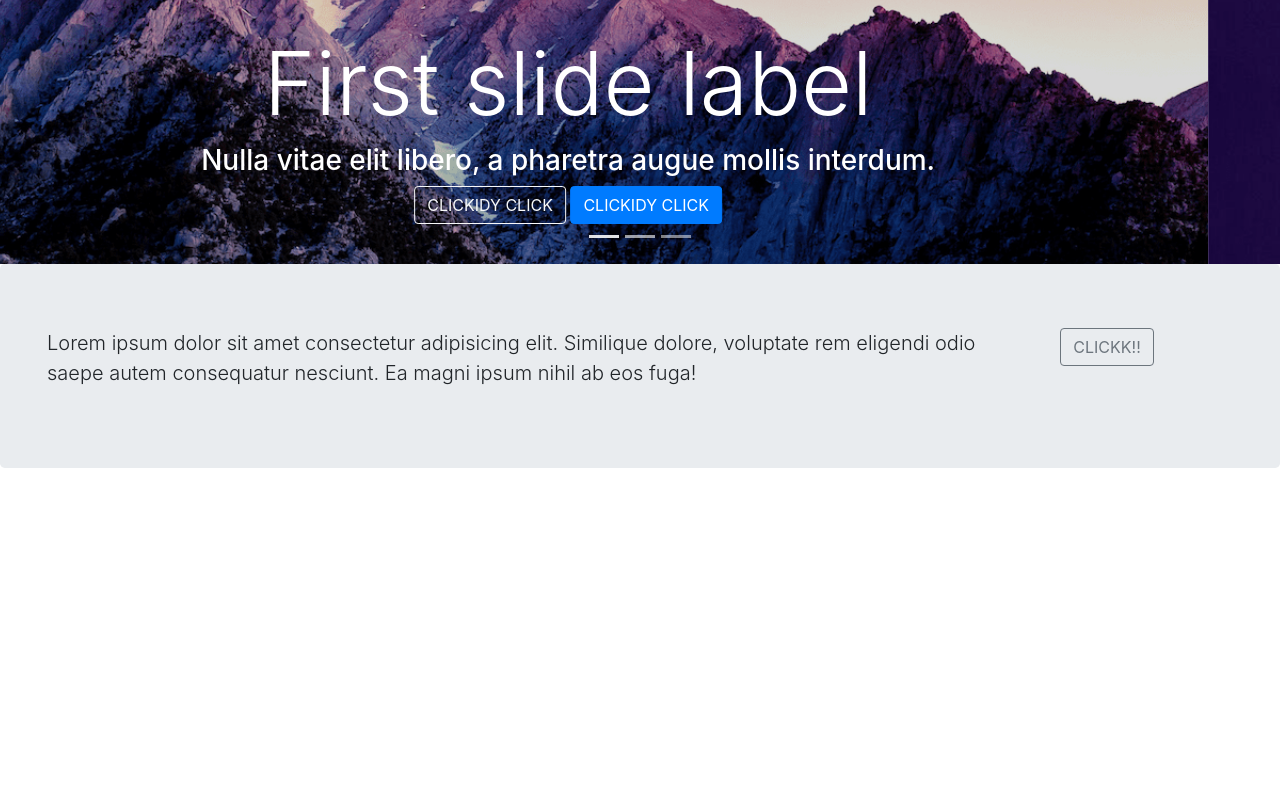
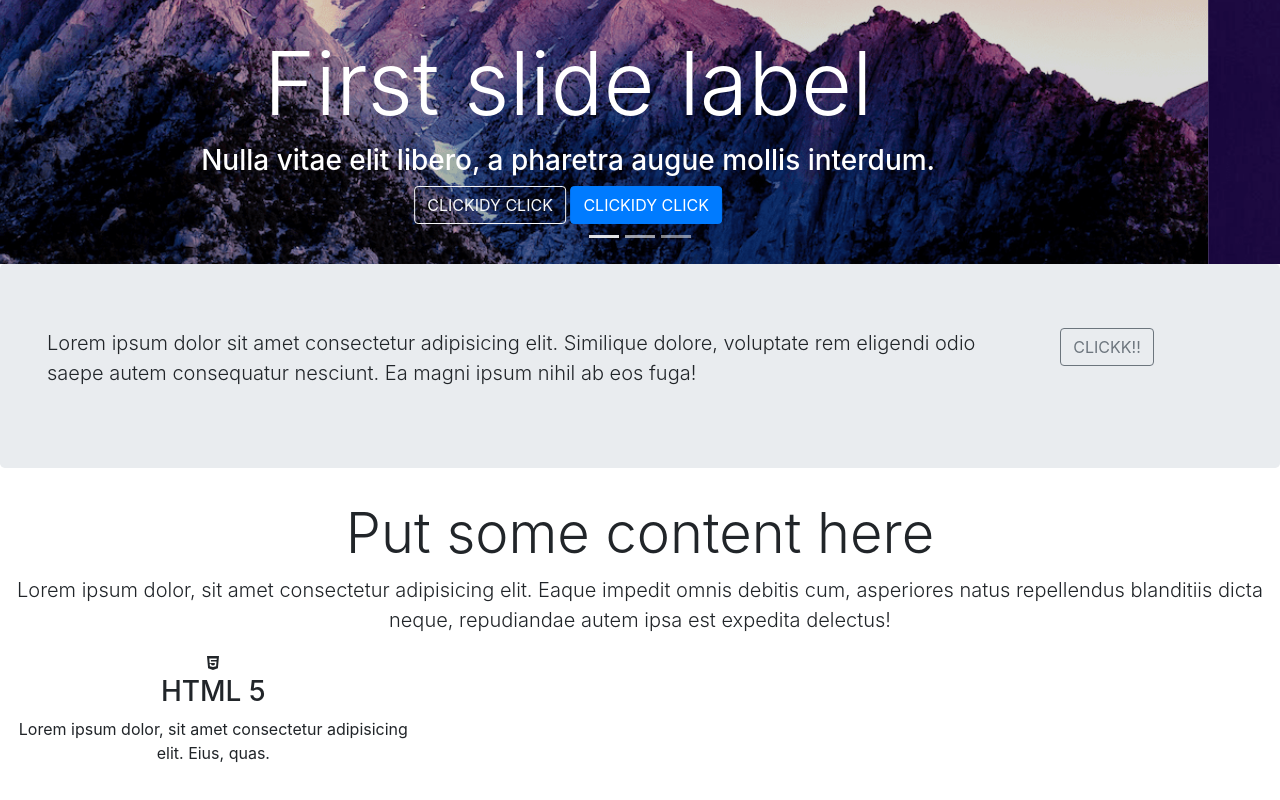
Before and after one commit to lukelovekin/portfolio-react, a React (Create React App) app: page / in a window 1280 px wide. Shown: the part 448-1248 px from the top of the page. Before the commit the page ends 948 px from the top, so only its background shows below. Built offline with nearby package versions, Linux system fonts and the light colour scheme.

Commit message:
three column section

```diff
--- a/package.json
+++ b/package.json
@@ -3,6 +3,10 @@
   "version": "0.1.0",
   "private": true,
   "dependencies": {
+    "@fortawesome/fontawesome-svg-core": "^1.2.29",
+    "@fortawesome/free-brands-svg-icons": "^5.13.1",
+    "@fortawesome/free-solid-svg-icons": "^5.13.1",
+    "@fortawesome/react-fontawesome": "^0.1.11",
     "@testing-library/jest-dom": "^4.2.4",
     "@testing-library/react": "^9.3.2",
     "@testing-library/user-event": "^7.1.2",
@@ -15,7 +19,6 @@
     "react-bootstrap": "^1.0.1",
     "react-dom": "^16.13.1",
     "react-scripts": "3.4.1",
-    "styled-components": "^5.1.1",
     "typescript": "~3.7.2"
   },
   "scripts": {
--- a/src/App.tsx
+++ b/src/App.tsx
@@ -3,7 +3,13 @@ import Navigation from "./components/Navigation"
 import Carousel from "./components/Carousel"
 import Jumbo from "./components/Jumbotron"
 import Welcome from "./components/Welcome"
+import TCS from "./components/TCS"
 
+import { library } from '@fortawesome/fontawesome-svg-core'
+import { fab } from '@fortawesome/free-brands-svg-icons'
+// import { faCoffee } from '@fortawesome/free-solid-svg-icons'
+
+library.add(fab)
 
 export default (): JSX.Element => {
     return (
@@ -12,6 +18,7 @@ export default (): JSX.Element => {
             <Carousel/>
             <Jumbo/>
             <Welcome/>
+            <TCS/>
         </>
     )
 }
--- /dev/null
+++ b/src/components/TCS.tsx
@@ -0,0 +1,19 @@
+import React from "react"
+import { FontAwesomeIcon } from '@fortawesome/react-fontawesome'
+
+export default (): JSX.Element => {
+    return (
+        <>
+            <div className='container-fluid padding'>
+                <div className='row text-center padding'>
+                    <div className="col-xs-12 col-sm-6 col-md-4">
+                        <FontAwesomeIcon icon={['fab','html5']} />
+                        <h3>HTML 5</h3>
+                        <p>Lorem ipsum dolor, sit amet consectetur adipisicing elit. Eius, quas.</p>
+                    </div>
+                </div>
+                <hr className='my-4'/>
+            </div>
+        </>
+    )
+}
--- a/src/components/Welcome.tsx
+++ b/src/components/Welcome.tsx
@@ -3,7 +3,17 @@ import React from "react";
 export default (): JSX.Element => {
   return (
     <>
-
+      <div className="container-fluid padding">
+        <div className="row welcome text-center">
+          <div className="col-12">
+            <h1 className='display-4'> Put some content here</h1>
+          </div>
+          <hr/>
+          <div className='col-12'>
+            <p className='lead'>Lorem ipsum dolor, sit amet consectetur adipisicing elit. Eaque impedit omnis debitis cum, asperiores natus repellendus blanditiis dicta neque, repudiandae autem ipsa est expedita delectus!</p>
+          </div>
+        </div>
+      </div>
     </>
   );
 };
```
Also changed, not shown: src/App.scss (+18 -3 lines), 1 other file (tests, documents, lock files or other folders).
